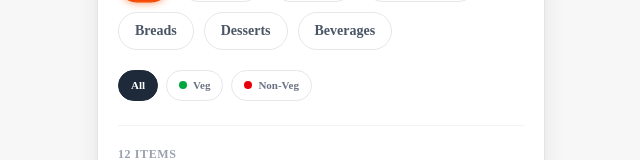
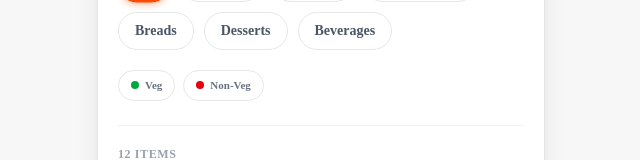
Before and after one commit to MTCodes01/YoMenu-Website, a Next.js app: page /q/demo in a window 1280 px wide. Shown: the part 226-386 px from the top of the page, without its empty margins (319-959 px from the left). Built offline with nearby package versions, Linux system fonts and the light colour scheme.

Commit message:
removed the all filter in the veg and non-veg

```diff
--- a/src/app/q/demo/page.tsx
+++ b/src/app/q/demo/page.tsx
@@ -141,19 +141,13 @@ export default function CustomerMenuPage() {
       {/* Dietary Filter */}
       <div className="px-5 flex gap-2 mb-6">
         <button
-          onClick={() => setDietaryFilter('all')}
-          className={`px-3 py-1.5 rounded-full text-[11px] font-bold border transition-colors ${dietaryFilter === 'all' ? 'bg-gray-800 border-gray-800 text-white' : 'bg-white border-gray-200 text-gray-500 hover:border-gray-300 hover:bg-gray-50'}`}
-        >
-          All
-        </button>
-        <button
-          onClick={() => setDietaryFilter('veg')}
+          onClick={() => setDietaryFilter(prev => prev === 'veg' ? 'all' : 'veg')}
           className={`px-3 py-1.5 rounded-full text-[11px] font-bold border flex items-center gap-1.5 transition-colors ${dietaryFilter === 'veg' ? 'bg-green-600 border-green-600 text-white' : 'bg-white border-gray-200 text-gray-500 hover:border-gray-300 hover:bg-gray-50'}`}
         >
           <span className={`w-2 h-2 rounded-full ${dietaryFilter === 'veg' ? 'bg-white' : 'bg-green-600'}`}></span> Veg
         </button>
         <button
-          onClick={() => setDietaryFilter('non-veg')}
+          onClick={() => setDietaryFilter(prev => prev === 'non-veg' ? 'all' : 'non-veg')}
           className={`px-3 py-1.5 rounded-full text-[11px] font-bold border flex items-center gap-1.5 transition-colors ${dietaryFilter === 'non-veg' ? 'bg-red-600 border-red-600 text-white' : 'bg-white border-gray-200 text-gray-500 hover:border-gray-300 hover:bg-gray-50'}`}
         >
           <span className={`w-2 h-2 rounded-full ${dietaryFilter === 'non-veg' ? 'bg-white' : 'bg-red-600'}`}></span> Non-Veg
```
